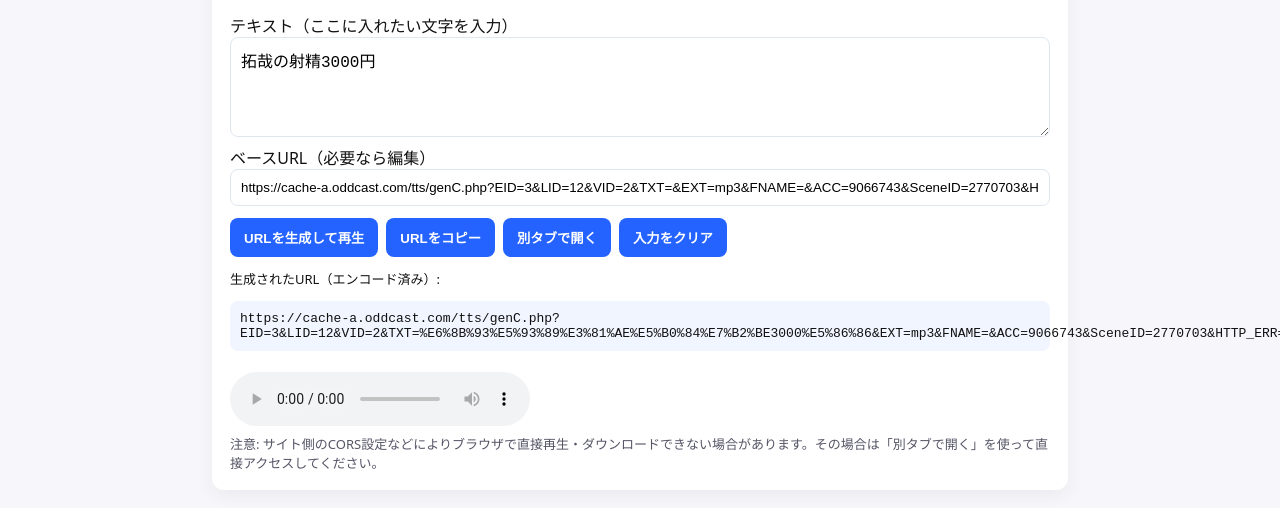
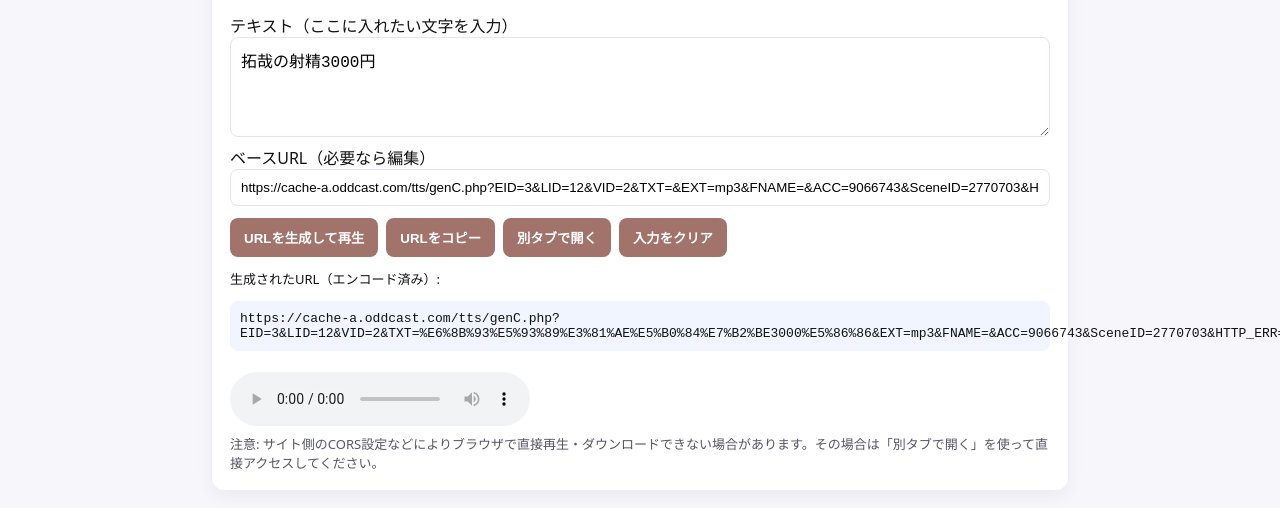
Before and after one commit to Mytan0920/Mytan0920.github.io, a plain HTML site: page index.html in a window 1280 px wide. Shown: the part 178-686 px from the top of the page. Drawn offline with Linux system fonts and the light colour scheme.

Commit message:
index.html

```diff
--- a/index.html
+++ b/index.html
@@ -5,10 +5,10 @@
   <title>AI拓哉 音声ジェネレーター</title>
   <style>
     body{font-family:system-ui,-apple-system,Segoe UI,Roboto,"Helvetica Neue",Arial;margin:20px;background:#f7f7fb;color:#111}
-    .card{background:#fff;padding:18px;border-radius:12px;box-shadow:0 6px 18px rgba(20,20,50,0.06);max-width:820px;margin:0 auto}
+    .card{background:#fff;padding:18px;border-radius:12px;box-shadow:0 6px 17px rgba(20,20,50,0.06);max-width:820px;margin:0 auto}
     textarea{width:100%;min-height:100px;padding:10px;font-size:16px;border-radius:8px;border:1px solid #e0e6f0}
     input[type=text]{width:100%;padding:10px;border-radius:8px;border:1px solid #e0e6f0}
-    button{padding:10px 14px;border-radius:8px;border:0;background:#2463ff;color:#fff;font-weight:600;cursor:pointer}
+    button{padding:10px 14px;border-radius:8px;border:0;background:#A1736B;color:#fff;font-weight:600;cursor:pointer}
     .muted{color:#556}
     .row{display:flex;gap:10px;align-items:center}
     .small{font-size:13px}
@@ -39,10 +39,12 @@
     </div>
 
     <div style="height:12px"></div>
-      <div>
+
+    <div>
       <div class="small">生成されたURL（エンコード済み）:</div>
       <pre id="out">--</pre>
     </div>
+
     <div style="height:8px"></div>
 
     <audio id="player" controls preload="none"></audio>
```
